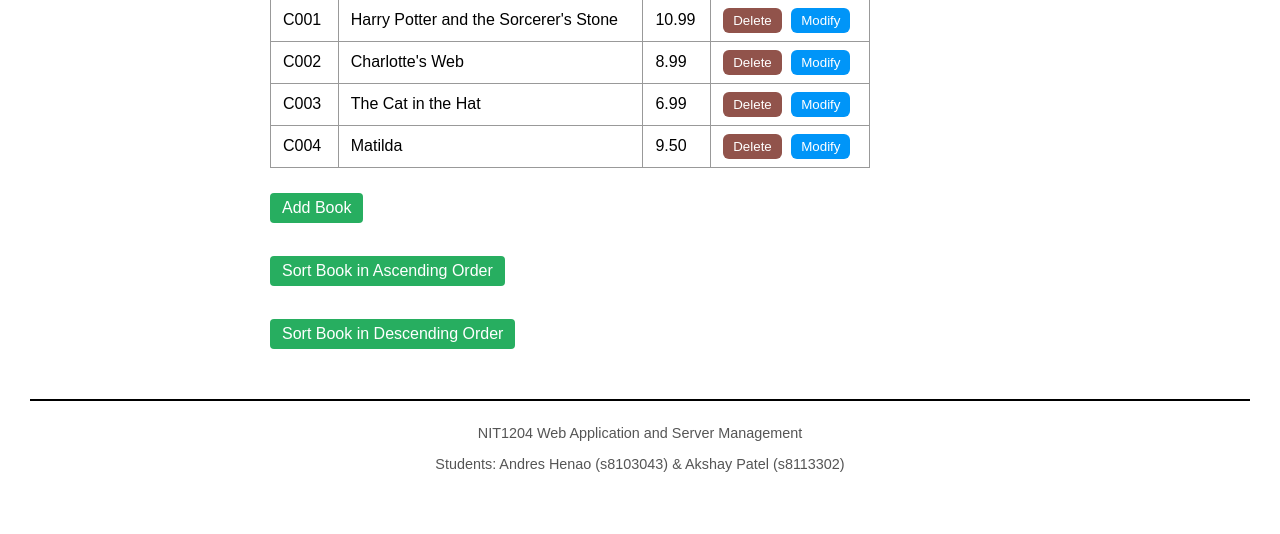
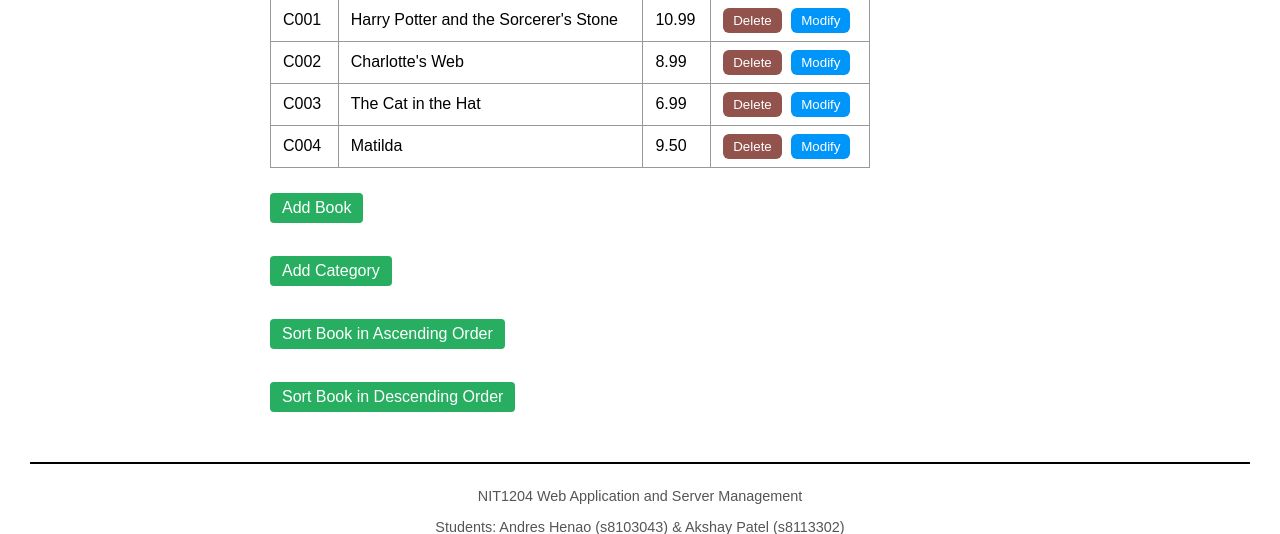
Before and after one commit to cryptotweezer/library-manager, a PHP site: page / in a window 1280 px wide. Shown: the part 748-1282 px from the top of the page. Before the commit the page ends 1220 px from the top, so only its background shows below. Run offline with PHP 8.4, Linux system fonts and the light colour scheme; data comes from the database, SQL or seed files in the repository.

Commit message:
Added category creation feature and updated product_list UI

```diff
--- a/index.php
+++ b/index.php
@@ -1,40 +1,41 @@
 <?php
-session_start(); // start the session so we can use session variables like recent books
+session_start();
+// Start the session so we can use things like $_SESSION['recent_books']
 
-require('model/database.php');      // connects to the database
-require('model/category_db.php');   // functions to work with categories
-require('model/product_db.php');    // functions to work with books (products)
+require('model/database.php');      // Connects to the database
+require('model/category_db.php');   // Functions to get and add categories
+require('model/product_db.php');    // Functions to get, add, delete, update books
 
-// this part checks if a category ID was sent (from form or URL)
+// Get the selected category from a form or URL
 $category_id = filter_input(INPUT_POST, 'category_id', FILTER_VALIDATE_INT);
 if ($category_id === null) {
     $category_id = filter_input(INPUT_GET, 'category_id', FILTER_VALIDATE_INT);
     if ($category_id === null || $category_id === false) {
-        $category_id = null; // if nothing is selected, show all categories
+        $category_id = null; // If no category is selected, show all
     }
 }
 
-// here we check what the user wants to do (add, delete, etc.)
+// Get the action from the form or URL (like 'add_product', 'delete_product', etc.)
 $action = filter_input(INPUT_POST, 'action');
 if ($action === null) {
     $action = filter_input(INPUT_GET, 'action');
     if ($action === null) {
-        $action = 'list_products'; // default if nothing is selected
+        $action = 'list_products'; // Default action is to show book list
     }
 }
 
-$error_message = ''; // we use this to show form error messages if needed
+$error_message = '';
+// This will store form error messages (like missing fields)
 
 switch ($action) {
 
     case 'list_products':
-        // this shows the book list either for one category or all
+        // Show all books or just the ones from a selected category
         $categories = get_categories();
 
         if ($category_id === null) {
             $category_name = 'All Books';
             $products = [];
-
             foreach ($categories as $cat) {
                 $cat_products = get_products_by_category($cat['categoryID']);
                 $products = array_merge($products, $cat_products);
@@ -48,14 +49,14 @@ switch ($action) {
         break;
 
     case 'delete_product':
-        // this deletes a book and stays on the same category page
+        // Delete the selected book
         $product_id = filter_input(INPUT_POST, 'product_id', FILTER_VALIDATE_INT);
         $category_id = filter_input(INPUT_POST, 'category_id', FILTER_VALIDATE_INT);
         if ($product_id) {
             delete_product($product_id);
         }
 
-        // after delete, reload the page for the same category
+        // Go back to the same category after delete
         if ($category_id) {
             header("Location: .?category_id=$category_id");
         } else {
@@ -64,32 +65,29 @@ switch ($action) {
         break;
 
     case 'show_add_form':
-        // this shows the form to add a new book
+        // Show the form to add a new book
         $categories = get_categories();
         include('view/product_add.php');
         break;
 
     case 'add_product':
-        // get form values from the "Add Book" form
+        // Add a new book (only if all fields are filled correctly)
         $category_id = filter_input(INPUT_POST, 'category_id', FILTER_VALIDATE_INT);
         $code = filter_input(INPUT_POST, 'code');
         $name = filter_input(INPUT_POST, 'name');
         $price = filter_input(INPUT_POST, 'price', FILTER_VALIDATE_FLOAT);
 
-        // only add if all values are valid
         if ($category_id && $code && $name && $price !== false) {
             add_product($category_id, $code, $name, $price);
 
-            // save the last added book in session (just for demo)
+            // Save the name to the session for reference
             if (!isset($_SESSION['recent_books'])) {
                 $_SESSION['recent_books'] = [];
             }
             array_push($_SESSION['recent_books'], $name);
 
-            // go back to the category page
             header("Location: .?category_id=$category_id");
         } else {
-            // if form is incomplete or wrong
             $categories = get_categories();
             $error_message = "Please enter valid values for Code, Name, and Price.";
             include('view/product_add.php');
@@ -97,14 +95,14 @@ switch ($action) {
         break;
 
     case 'show_modify_form':
-        // shows the form to update book name and price
+        // Show the form to update an existing book
         $product_id = filter_input(INPUT_POST, 'product_id', FILTER_VALIDATE_INT);
         $product = get_product($product_id);
         include('view/product_modify.php');
         break;
 
     case 'modify_product':
-        // gets form data and updates book in database
+        // Update a book's name and price
         $product_id = filter_input(INPUT_POST, 'product_id', FILTER_VALIDATE_INT);
         $name = filter_input(INPUT_POST, 'name');
         $price = filter_input(INPUT_POST, 'price', FILTER_VALIDATE_FLOAT);
@@ -120,10 +118,10 @@ switch ($action) {
         break;
 
     case 'sort_books':
-        // this part sorts books in ASC or DESC order
+        // Sort books in ascending or descending order
         $order = filter_input(INPUT_GET, 'order');
         if ($order !== 'ASC' && $order !== 'DESC') {
-            $order = 'ASC'; // default sort
+            $order = 'ASC';
         }
 
         $category_id = filter_input(INPUT_GET, 'category_id', FILTER_VALIDATE_INT);
@@ -144,8 +142,26 @@ switch ($action) {
         include('view/product_list.php');
         break;
 
+    case 'show_add_category_form':
+        // Show the form to add a new category
+        include('view/category_add.php');
+        break;
+
+    case 'add_category':
+        // Add the new category to the database
+        $category_name = filter_input(INPUT_POST, 'category_name');
+
+        if ($category_name) {
+            add_category($category_name);
+            header("Location: .");
+        } else {
+            $error_message = "Please enter a category name.";
+            include('view/category_add.php');
+        }
+        break;
+
     default:
-        // just in case the action is not found
+        // If action is not recognized
         echo "Unknown action: $action";
         break;
 }
--- a/model/category_db.php
+++ b/model/category_db.php
@@ -35,4 +35,14 @@ function get_category_name($category_id) {
     return $category['categoryName'];
     // This returns the name like "Philosophical", which is used in the product list title
 }
+
+function add_category($category_name) {
+    global $db;
+    $query = 'INSERT INTO categories (categoryName) VALUES (:category_name)';
+    $statement = $db->prepare($query);
+    $statement->bindValue(':category_name', $category_name);
+    $statement->execute();
+    $statement->closeCursor();
+}
+
 ?>
--- a/view/product_list.php
+++ b/view/product_list.php
@@ -20,19 +20,20 @@
                 </li>
             <?php endforeach; ?>
         </ul>
+        <!-- This section shows all available categories on the left -->
     </div>
 
     <!-- Right side: shows the list of books -->
     <div class="booklist">
         <h3 class="category-title"><?php echo $category_name; ?></h3>
-        <!-- This shows the current category name -->
+        <!-- This shows the current selected category name -->
 
         <?php if (!empty($error_message)) : ?>
             <p class="error-message"><?php echo htmlspecialchars($error_message); ?></p>
         <?php endif; ?>
-        <!-- This displays any validation error message -->
+        <!-- Shows error messages if there are any -->
 
-        <!-- Book list table -->
+        <!-- Table that lists all books -->
         <table class="book-table">
             <tr>
                 <th>Code</th>
@@ -53,7 +54,6 @@
                             <input type="hidden" name="product_id" value="<?php echo $product['productID']; ?>">
                             <input type="hidden" name="category_id" value="<?php echo $category_id; ?>">
                             <input type="submit" class="btn-delete" value="Delete">
-                            <!-- You can change the button text or style in CSS -->
                         </form>
 
                         <!-- Form to modify a book -->
@@ -67,10 +67,13 @@
             <?php endforeach; ?>
         </table>
 
-        <!-- Buttons to add or sort books -->
+        <!-- Buttons to add book, category, or sort -->
         <div class="action-links">
             <a class="btn-action" href=".?action=show_add_form">Add Book</a><br><br>
-            <!-- This goes to the form to add a new book -->
+            <!-- Opens the form to add a new book -->
+
+            <a class="btn-action" href=".?action=show_add_category_form">Add Category</a><br><br>
+            <!-- Opens the form to add a new category -->
 
             <a class="btn-action" href=".?action=sort_books&order=ASC<?php if (isset($category_id) && $category_id) echo "&category_id=$category_id"; ?>">
                 Sort Book in Ascending Order
```
Also changed, not shown: view/category_add.php (added, +22 -0 lines).
